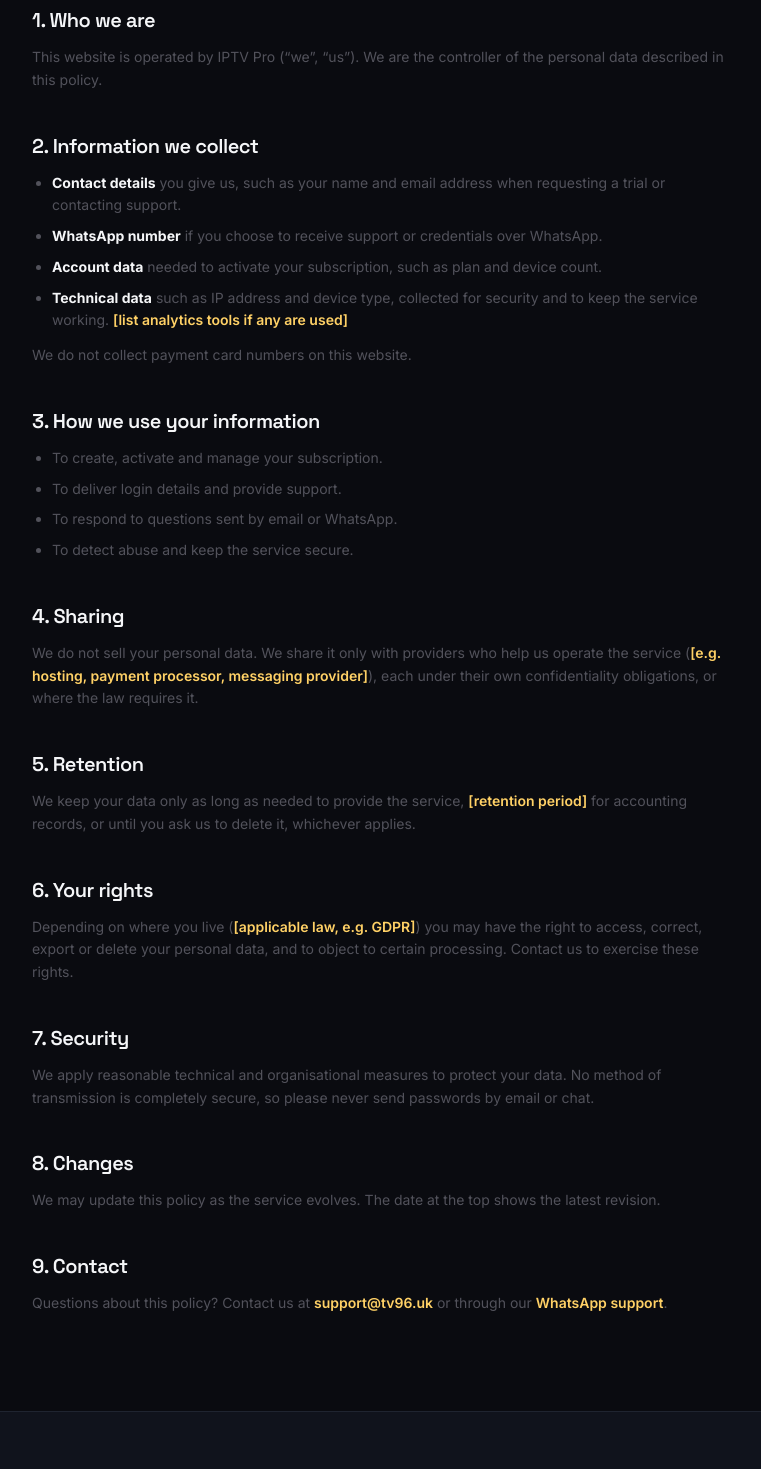
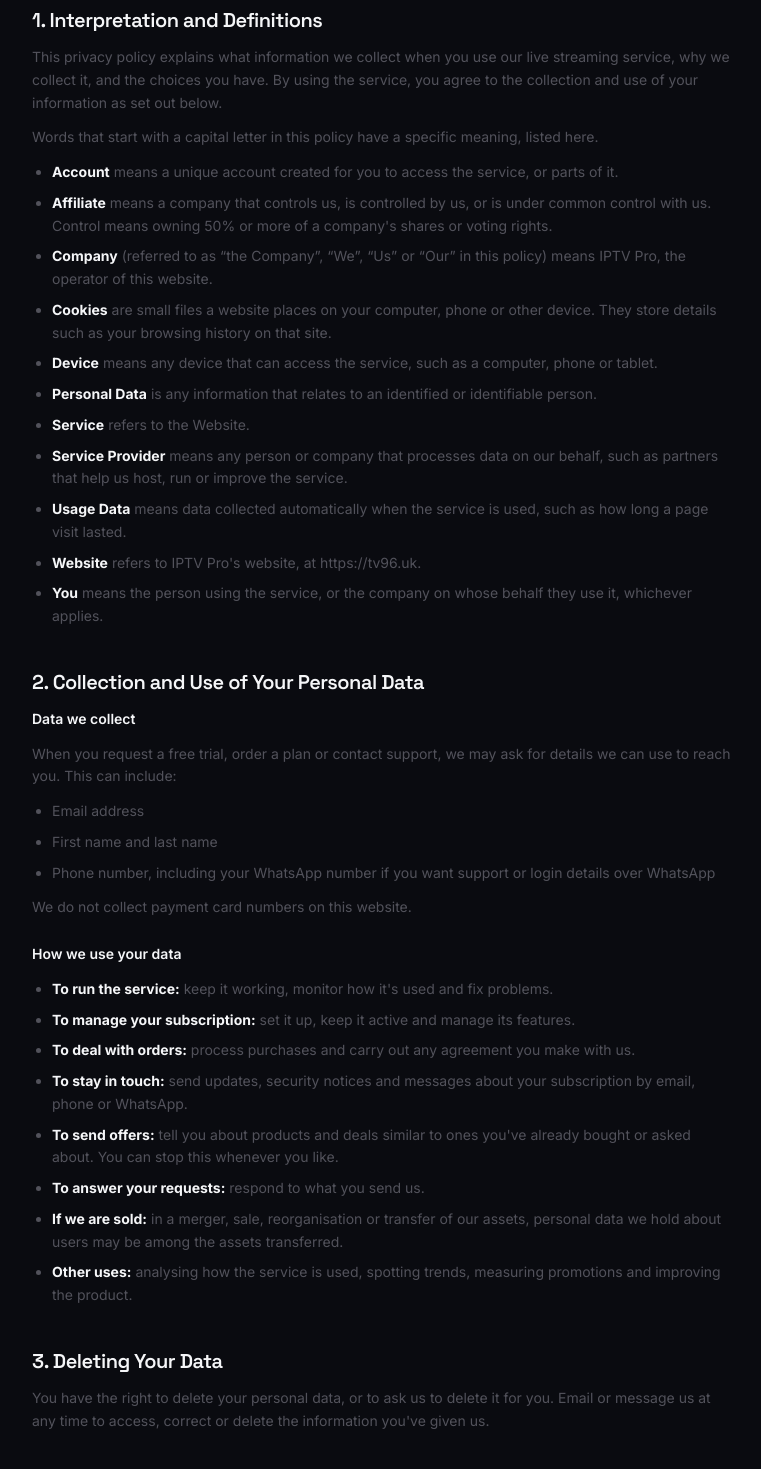
Before and after one commit to WebApp07/Iptv-pro, a Next.js app: page /privacy in a window 1280 px wide. Shown: the part 340-1809 px from the top of the page, without its empty margins (256-1017 px from the left). Built offline with nearby package versions, Linux system fonts and the light colour scheme.

Commit message:
feat: rewrite privacy policy as plain-language copy without placeholders

```diff
--- a/src/app/(marketing)/privacy/page.tsx
+++ b/src/app/(marketing)/privacy/page.tsx
@@ -2,7 +2,6 @@
 import {
   LegalPage,
   LegalSection,
-  Placeholder,
   LegalContactLine,
 } from "@/components/legal-page";
 
@@ -17,92 +16,195 @@
     <LegalPage
       title="Privacy Policy"
       description="This policy explains what personal data we collect and how we use it."
-      updated="[DATE]"
+      updated="6 September 2026"
     >
-      <LegalSection title="1. Who we are">
+      <LegalSection title="1. Interpretation and Definitions">
         <p>
-          This website is operated by IPTV Pro{" "}
-          (&ldquo;we&rdquo;, &ldquo;us&rdquo;). We are the controller of the
-          personal data described in this policy.
+          This privacy policy explains what information we collect when you
+          use our live streaming service, why we collect it, and the choices
+          you have. By using the service, you agree to the collection and use
+          of your information as set out below.
+        </p>
+        <p>
+          Words that start with a capital letter in this policy have a
+          specific meaning, listed here.
+        </p>
+        <ul className="list-disc space-y-2 pl-5">
+          <li>
+            <strong className="text-foreground">Account</strong> means a
+            unique account created for you to access the service, or parts of
+            it.
+          </li>
+          <li>
+            <strong className="text-foreground">Affiliate</strong> means a
+            company that controls us, is controlled by us, or is under common
+            control with us. Control means owning 50% or more of a
+            company&apos;s shares or voting rights.
+          </li>
+          <li>
+            <strong className="text-foreground">Company</strong> (referred
+            to as &ldquo;the Company&rdquo;, &ldquo;We&rdquo;,
+            &ldquo;Us&rdquo; or &ldquo;Our&rdquo; in this policy) means IPTV
+            Pro, the operator of this website.
+          </li>
+          <li>
+            <strong className="text-foreground">Cookies</strong> are small
+            files a website places on your computer, phone or other device.
+            They store details such as your browsing history on that site.
+          </li>
+          <li>
+            <strong className="text-foreground">Device</strong> means any
+            device that can access the service, such as a computer, phone or
+            tablet.
+          </li>
+          <li>
+            <strong className="text-foreground">Personal Data</strong> is any
+            information that relates to an identified or identifiable person.
+          </li>
+          <li>
+            <strong className="text-foreground">Service</strong> refers to
+            the Website.
+          </li>
+          <li>
+            <strong className="text-foreground">Service Provider</strong>{" "}
+            means any person or company that processes data on our behalf,
+            such as partners that help us host, run or improve the service.
+          </li>
+          <li>
+            <strong className="text-foreground">Usage Data</strong> means data
+            collected automatically when the service is used, such as how long
+            a page visit lasted.
+          </li>
+          <li>
+            <strong className="text-foreground">Website</strong> refers to
+            IPTV Pro&apos;s website, at https://tv96.uk.
+          </li>
+          <li>
+            <strong className="text-foreground">You</strong> means the person
+            using the service, or the company on whose behalf they use it,
+            whichever applies.
+          </li>
+        </ul>
+      </LegalSection>
+
+      <LegalSection title="2. Collection and Use of Your Personal Data">
+        <h3 className="font-semibold text-foreground">
+          Data we collect
+        </h3>
+        <p>
+          When you request a free trial, order a plan or contact support, we
+          may ask for details we can use to reach you. This can include:
+        </p>
+        <ul className="list-disc space-y-2 pl-5">
+          <li>Email address</li>
+          <li>First name and last name</li>
+          <li>
+            Phone number, including your WhatsApp number if you want support
+            or login details over WhatsApp
+          </li>
+        </ul>
+        <p>We do not collect payment card numbers on this website.</p>
+
+        <h3 className="mt-6 font-semibold text-foreground">
+          How we use your data
+        </h3>
+        <ul className="list-disc space-y-2 pl-5">
+          <li>
+            <strong className="text-foreground">To run the service:</strong>{" "}
+            keep it working, monitor how it&apos;s used and fix problems.
+          </li>
+          <li>
+            <strong className="text-foreground">To manage your
+            subscription:</strong> set it up, keep it active and manage its
+            features.
+          </li>
+          <li>
+            <strong className="text-foreground">To deal with orders:</strong>{" "}
+            process purchases and carry out any agreement you make with us.
+          </li>
+          <li>
+            <strong className="text-foreground">To stay in touch:</strong>{" "}
+            send updates, security notices and messages about your
+            subscription by email, phone or WhatsApp.
+          </li>
+          <li>
+            <strong className="text-foreground">To send offers:</strong> tell
+            you about products and deals similar to ones you&apos;ve already
+            bought or asked about. You can stop this whenever you like.
+          </li>
+          <li>
+            <strong className="text-foreground">To answer your
+            requests:</strong> respond to what you send us.
+          </li>
+          <li>
+            <strong className="text-foreground">If we are sold:</strong> in a
+            merger, sale, reorganisation or transfer of our assets, personal
+            data we hold about users may be among the assets transferred.
+          </li>
+          <li>
+            <strong className="text-foreground">Other uses:</strong> analysing
+            how the service is used, spotting trends, measuring promotions and
+            improving the product.
+          </li>
+        </ul>
+      </LegalSection>
+
+      <LegalSection title="3. Deleting Your Data">
+        <p>
+          You have the right to delete your personal data, or to ask us to
+          delete it for you. Email or message us at any time to access,
+          correct or delete the information you&apos;ve given us.
         </p>
       </LegalSection>
 
-      <LegalSection title="2. Information we collect">
-        <ul className="list-disc space-y-2 pl-5">
-          <li>
-            <strong className="text-foreground">Contact details</strong> you
-            give us, such as your name and email address when requesting a
-            trial or contacting support.
-          </li>
-          <li>
-            <strong className="text-foreground">WhatsApp number</strong> if
-            you choose to receive support or credentials over WhatsApp.
-          </li>
-          <li>
-            <strong className="text-foreground">Account data</strong> needed
-            to activate your subscription, such as plan and device count.
-          </li>
-          <li>
-            <strong className="text-foreground">Technical data</strong> such
-            as IP address and device type, collected for security and to keep
-            the service working.{" "}
-            <Placeholder>list analytics tools if any are used</Placeholder>
-          </li>
-        </ul>
-        <p>We do not collect payment card numbers on this website.</p>
-      </LegalSection>
-
-      <LegalSection title="3. How we use your information">
-        <ul className="list-disc space-y-2 pl-5">
-          <li>To create, activate and manage your subscription.</li>
-          <li>To deliver login details and provide support.</li>
-          <li>To respond to questions sent by email or WhatsApp.</li>
-          <li>To detect abuse and keep the service secure.</li>
-        </ul>
-      </LegalSection>
-
-      <LegalSection title="4. Sharing">
+      <LegalSection title="4. Security">
         <p>
-          We do not sell your personal data. We share it only with providers
-          who help us operate the service (<Placeholder>e.g. hosting, payment
-          processor, messaging provider</Placeholder>), each under their own
-          confidentiality obligations, or where the law requires it.
+          Keeping your data safe matters to us. That said, no transmission
+          over the internet or method of storage is completely secure. We use
+          commercially reasonable measures to protect your data, but we
+          cannot guarantee absolute security.
         </p>
       </LegalSection>
 
-      <LegalSection title="5. Retention">
+      <LegalSection title="5. Sharing">
         <p>
-          We keep your data only as long as needed to provide the service,{" "}
-          <Placeholder>retention period</Placeholder> for accounting records,
-          or until you ask us to delete it, whichever applies.
+          We do not sell your personal data. We share it only with partners
+          who help us run the service, each bound by confidentiality
+          obligations, or when the law requires it.
         </p>
       </LegalSection>
 
-      <LegalSection title="6. Your rights">
+      <LegalSection title="6. Links to Other Websites">
         <p>
-          Depending on where you live (<Placeholder>applicable law, e.g.
-          GDPR</Placeholder>) you may have the right to access, correct,
-          export or delete your personal data, and to object to certain
-          processing. Contact us to exercise these rights.
+          Our service may link to sites we don&apos;t run. If you click a
+          third-party link, you&apos;ll be on their site, so it&apos;s worth
+          checking their privacy policy. We have no control over, and accept
+          no responsibility for, the content, policies or practices of
+          third-party sites or services.
         </p>
       </LegalSection>
 
-      <LegalSection title="7. Security">
+      <LegalSection title="7. Changes to This Policy">
         <p>
-          We apply reasonable technical and organisational measures to
-          protect your data. No method of transmission is completely secure,
-          so please never send passwords by email or chat.
+          We may update this policy as the service changes. We&apos;ll post
+          the revised version on this page and, where we can reach you, let
+          you know before it takes effect. The date at the top shows the
+          latest revision.
         </p>
       </LegalSection>
 
-      <LegalSection title="8. Changes">
+      <LegalSection title="8. Your Rights">
         <p>
-          We may update this policy as the service evolves. The date at the
-          top shows the latest revision.
+          Where you live affects what rights you have. In many places you may
+          be able to access, correct, export or delete your personal data,
+          and to object to certain processing. Contact us and we&apos;ll help.
         </p>
       </LegalSection>
 
-      <LegalSection title="9. Contact">
+      <LegalSection title="9. Contact Us">
+        <p>
+          If you have any questions about this privacy policy, get in touch:
+        </p>
         <LegalContactLine />
       </LegalSection>
     </LegalPage>
```
